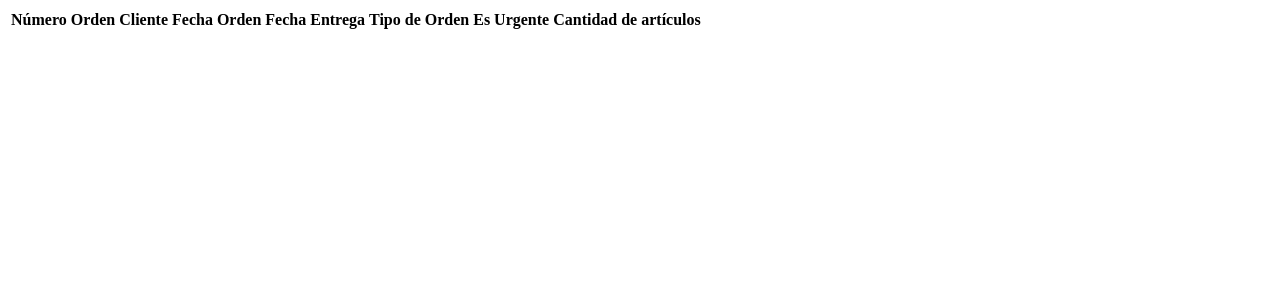
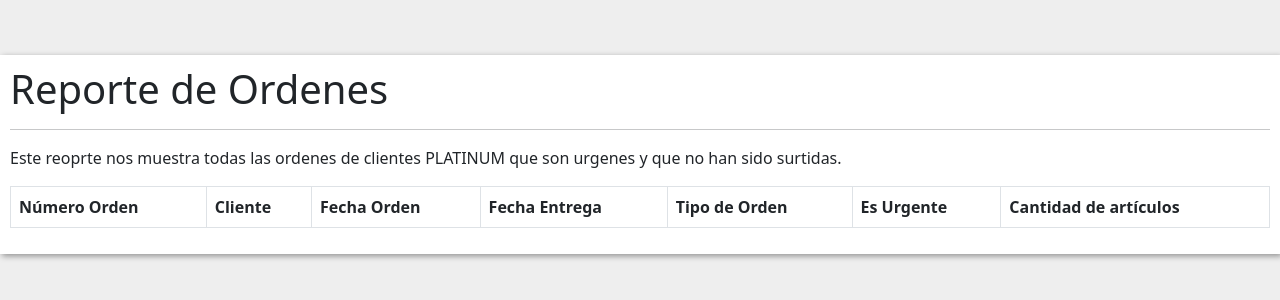
Before and after one commit to rolandoivan23/orders_management, a Django app: page /orders_report in a window 1280 px wide. Shown: the top 300 px of the page. Run offline with Django 3.2, Linux system fonts and the light colour scheme; data comes from the database, SQL or seed files in the repository; data that the repository does not hold is empty.

Commit message:
Extend from base.html in orders report

```diff
--- a/orders/templates/orders/report.html
+++ b/orders/templates/orders/report.html
@@ -1,3 +1,8 @@
+{% extends 'base.html' %}
+
+{% block contenido %}
+	<h1>Reporte de Ordenes</h1><hr>
+	<p>Este reoprte nos muestra todas las ordenes de clientes PLATINUM que son urgenes y que no han sido surtidas.</p>
 	<table class="table table-bordered">
 		<thead>
 			<tr>
@@ -24,3 +29,5 @@
 			{% endfor %}
 		</tbody>
 	</table>
+
+{% endblock %}
```
Lines whose indentation alone changed are shown as unchanged.
